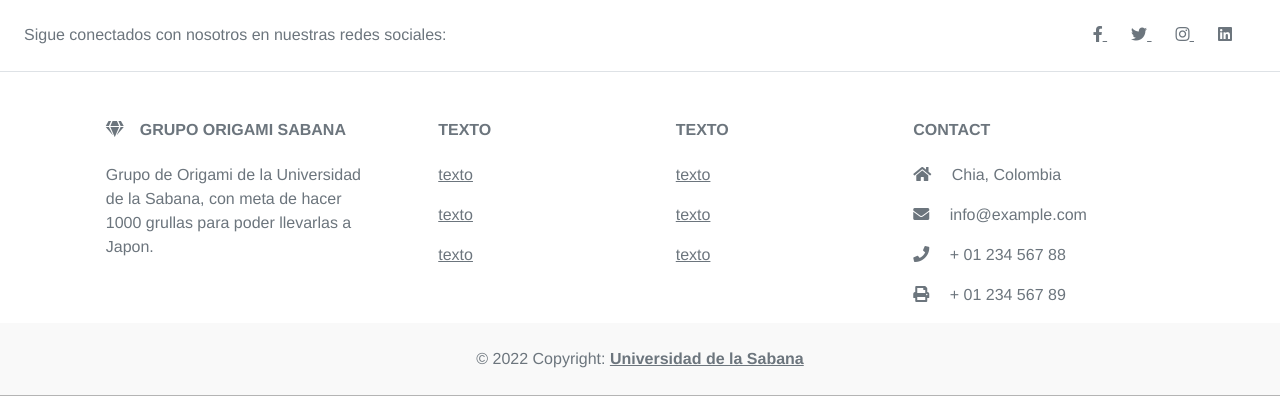
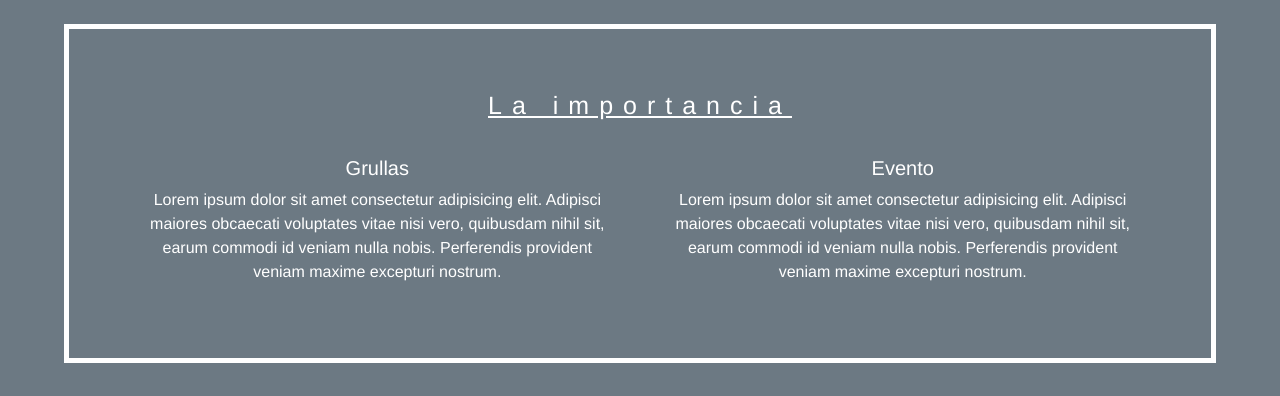
Before and after one commit to janayajoo/OrigamiSabana, a PHP site: page / in a window 1280 px wide. Shown: the part 3783-4179 px from the top of the page. Run offline with PHP 8.4, Linux system fonts and the light colour scheme.

Commit message:
Add files via upload

```diff
--- a/css/style.css
+++ b/css/style.css
@@ -84,13 +84,19 @@ nav ul li a {
     z-index: -1;
 }
 
+.fourthImage{
+    background-image:  linear-gradient(rgba(255,255,255,0.20), rgba(255,255,255,0.20)), url("https://orbinews.com/wp-content/uploads/2017/06/origami.me_.jpg");
+    min-height: 60vh;
+    z-index: -1;
+}
+
 .lastImage{
     background-image:  linear-gradient(rgba(255,255,255,0.20), rgba(255,255,255,0.20)), url("https://www.pixelstalk.net/wp-content/uploads/2016/05/Cherry-Blossoms-and-Mount-Fuji-Japan-Wallpaper.jpg") ;
     min-height: 60vh;
     z-index: -1;
 }
 
-.firstImage, .secondImage, .thirdImage, .lastImage{
+.firstImage, .secondImage, .thirdImage, .fourthImage, .lastImage{
     position: relative;
     background-attachment: fixed;
     background-position: center;
--- a/index.html
+++ b/index.html
@@ -21,10 +21,10 @@
                     <ul>
                         <li><a href="#">Home</a></li>
                         <li><a href="#about">About</a></li>
-                        <li><a href="#grulla">Make Grulla</a></li>
+                        <li><a href="#importancia">Importance</a></li>
+                        <li><a href="#grulla">Grulla</a></li>
                         <li><a href="#project">Project</a></li>
-                        <li><a href="#">Sponsors</a></li>
-                        <li><a href="#">Contact</a></li>
+                        <li><a href="#contact">Contact</a></li>
                     </ul>
                 </div>
             </nav>
@@ -40,7 +40,7 @@
 
     <div class="about" id="about">
         <div class="border-style">
-            <p class="titles">Acerca de del Grupo</p>
+            <p class="titles">Acerca del Grupo</p>
             <div class="meta">
                 <div class="row row-cols-1 row-cols-3 g-4">
                     <div class="col">
@@ -80,11 +80,37 @@
 
     <div class="secondImage">
         <div class="captionName">
-            <div class="borderName">Meta de Grullas: 1000 ---
+            <div class="borderName">Meta de Grullas: 1000 ----
             Completadas:300 </div>
             <div class="progress">
                 <div class="progress-bar" role="progressbar" style="width: 30%;" aria-valuenow="300" aria-valuemin="0" aria-valuemax="1000">30%</div>
               </div>
+        </div>
+    </div>
+
+    <div class="info" id="importancia">
+        <div class="video border-style">
+            <p class="titles">La importancia</p>
+            <div class="row row-cols-1 row-cols-md-2 g-4">
+                <div class="col">
+                    <div class="card-body">
+                      <h5 class="card-title">Grullas</h5>
+                      <p class="card-text">Lorem ipsum dolor sit amet consectetur adipisicing elit. Adipisci maiores obcaecati voluptates vitae nisi vero, quibusdam nihil sit, earum commodi id veniam nulla nobis. Perferendis provident veniam maxime excepturi nostrum.</p>
+                    </div>
+                </div>
+                <div class="col">
+                    <div class="card-body">
+                      <h5 class="card-title">Evento</h5>
+                      <p class="card-text">Lorem ipsum dolor sit amet consectetur adipisicing elit. Adipisci maiores obcaecati voluptates vitae nisi vero, quibusdam nihil sit, earum commodi id veniam nulla nobis. Perferendis provident veniam maxime excepturi nostrum.</p>
+                    </div>
+                </div>
+            </div>
+        </div>
+    </div>
+
+    <div class="thirdImage">
+        <div class="captionName">
+            <div class="borderName">Paz Hiroshima: <span id="demo"></span></div>
         </div>
     </div>
 
@@ -107,22 +133,29 @@
         </div>
     </div>
 
-    <div class="thirdImage">
+    <div class="fourthImage">
         <div class="captionName">
-            <div class="borderName">Paz Hiroshima: <span id="demo"></span></div>
+            <div class="borderName">Texto</div>
         </div>
     </div>
 
-    <div class="info" id="project">
-        <p class="titles">texto</p>
-        <div class="meta">
-            <p>Lorem ipsum dolor, sit amet consectetur adipisicing elit. Rerum voluptatem inventore facilis obcaecati eius ab beatae dignissimos quas, excepturi natus hic error commodi deserunt, tempore dolorum quibusdam totam dolore doloribus.</p>
-        </div>
-        <div class="vision">
-            <p>Lorem ipsum dolor sit amet consectetur adipisicing elit. Unde, vero corporis. Cum expedita quisquam, velit voluptatibus laudantium nesciunt explicabo quidem recusandae ab ipsum eaque vel quas eum nam numquam debitis?</p>
-        </div>
-        <div class="">
-            Lorem ipsum dolor sit amet consectetur adipisicing elit. Temporibus obcaecati veniam modi quam deserunt doloremque maxime odit repellat alias optio natus nemo nobis, ducimus voluptatum repudiandae quae porro voluptatibus vel?
+    <div class="info" id="importancia">
+        <div class="video border-style">
+            <p class="titles">La importancia</p>
+            <div class="row row-cols-1 row-cols-md-2 g-4">
+                <div class="col">
+                    <div class="card-body">
+                      <h5 class="card-title">Grullas</h5>
+                      <p class="card-text">Lorem ipsum dolor sit amet consectetur adipisicing elit. Adipisci maiores obcaecati voluptates vitae nisi vero, quibusdam nihil sit, earum commodi id veniam nulla nobis. Perferendis provident veniam maxime excepturi nostrum.</p>
+                    </div>
+                </div>
+                <div class="col">
+                    <div class="card-body">
+                      <h5 class="card-title">Evento</h5>
+                      <p class="card-text">Lorem ipsum dolor sit amet consectetur adipisicing elit. Adipisci maiores obcaecati voluptates vitae nisi vero, quibusdam nihil sit, earum commodi id veniam nulla nobis. Perferendis provident veniam maxime excepturi nostrum.</p>
+                    </div>
+                </div>
+            </div>
         </div>
     </div>
 
@@ -187,17 +220,15 @@
             <div class="col-md-2 col-lg-2 col-xl-2 mx-auto mb-4">
                 <!-- Links -->
                 <h6 class="text-uppercase fw-bold mb-4">
-                    texto
+
                 </h6>
-                <p>
+                <p><i class="fas fa-home me-3 text-secondary"></i> Chia, Colombia</p>
+                <!-- <p>
                 <a href="#!" class="text-reset">texto</a>
                 </p>
                 <p>
                 <a href="#!" class="text-reset">texto</a>
-                </p>
-                <p>
-                <a href="#!" class="text-reset">texto</a>
-                </p>
+                </p> -->
 
             </div>
             <!-- Grid column -->
@@ -206,32 +237,31 @@
             <div class="col-md-3 col-lg-2 col-xl-2 mx-auto mb-4">
                 <!-- Links -->
                 <h6 class="text-uppercase fw-bold mb-4">
-                    texto
+
                 </h6>
-                <p>
+                <i class="fas fa-envelope me-3 text-secondary"></i>
+                info@example.com
+                </p>
+                <!-- <p>
                 <a href="#!" class="text-reset">texto</a>
                 </p>
                 <p>
                 <a href="#!" class="text-reset">texto</a>
-                </p>
-                <p>
-                <a href="#!" class="text-reset">texto</a>
-                </p>
+                </p> -->
 
             </div>
             <!-- Grid column -->
 
             <!-- Grid column -->
-            <div class="col-md-4 col-lg-3 col-xl-3 mx-auto mb-md-0 mb-4">
+            <div class="col-md-4 col-lg-3 col-xl-3 mx-auto mb-md-0 mb-4" id="contact">
                 <!-- Links -->
-                <h6 class="text-uppercase fw-bold mb-4">Contact</h6>
-                <p><i class="fas fa-home me-3 text-secondary"></i> Chia, Colombia</p>
+                <h6 class="text-uppercase fw-bold mb-4"></h6>
+                <!-- <p><i class="fas fa-home me-3 text-secondary"></i> Chia, Colombia</p>
                 <p>
                 <i class="fas fa-envelope me-3 text-secondary"></i>
                 info@example.com
-                </p>
+                </p> -->
                 <p><i class="fas fa-phone me-3 text-secondary"></i> + 01 234 567 88</p>
-                <p><i class="fas fa-print me-3 text-secondary"></i> + 01 234 567 89</p>
             </div>
             <!-- Grid column -->
             </div>
```
